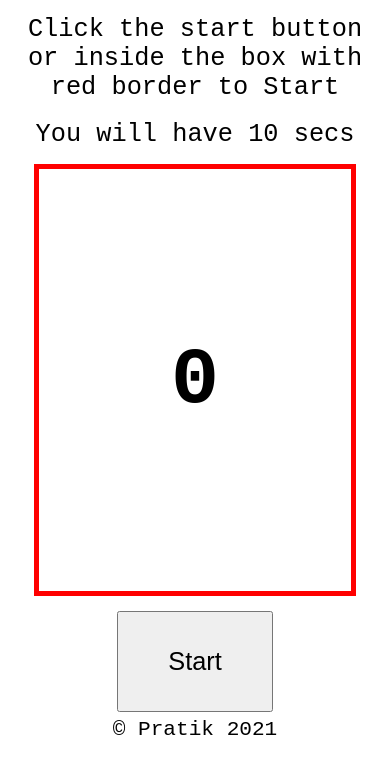
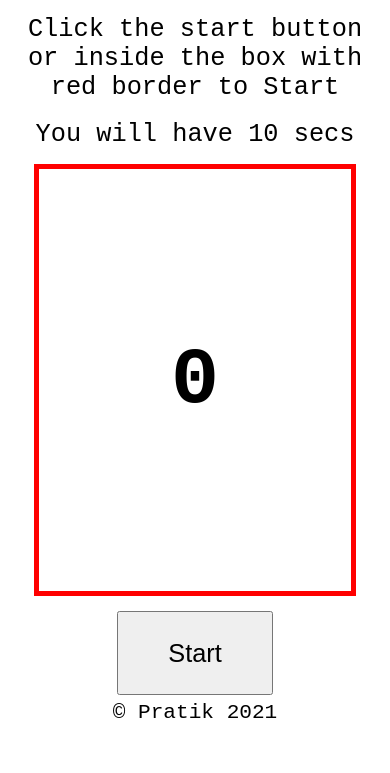
Before and after one commit to PratikAmatya/Click-Speed-Test, a plain HTML site: page index.html in a window 390 px wide. Shown: the part 59-832 px from the top of the page. Drawn offline with Linux system fonts and the light colour scheme.

Commit message:
Some changes made in CSS file

```diff
--- a/style.css
+++ b/style.css
@@ -56,8 +56,8 @@ body {
 	font-weight: 500;
 	background-color: e7e7e7;
 	color: black;
-	height: 12vh;
-	width: 40vw;
+	height: 7vh;
+	width: 20vw;
 	margin-bottom: 5px;
 }
 
@@ -65,3 +65,10 @@ body {
 	font-size: 2.5vh;
 	font-family: 'Courier New', Courier, monospace;
 }
+
+@media only screen and (max-width: 600px) {
+	.btn {
+		height: 10vh;
+		width: 40vw;
+	}
+}
```
